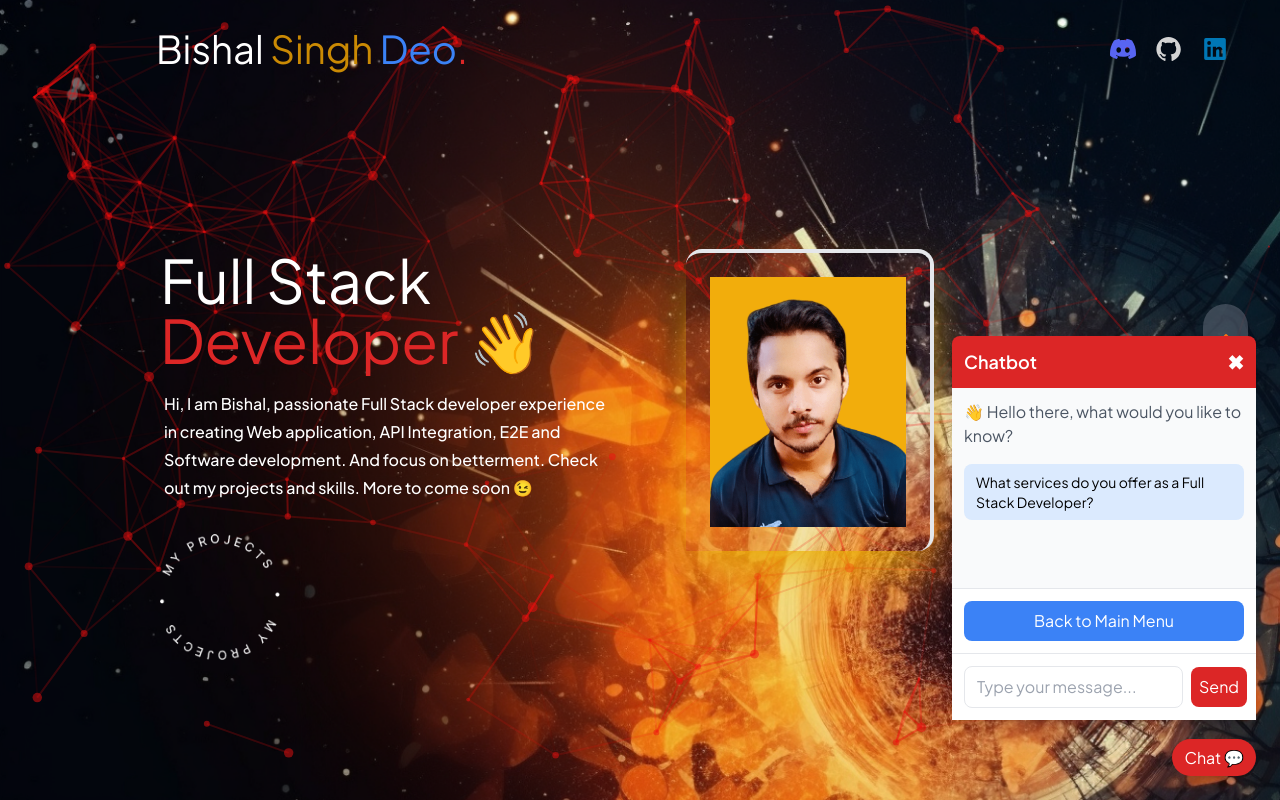
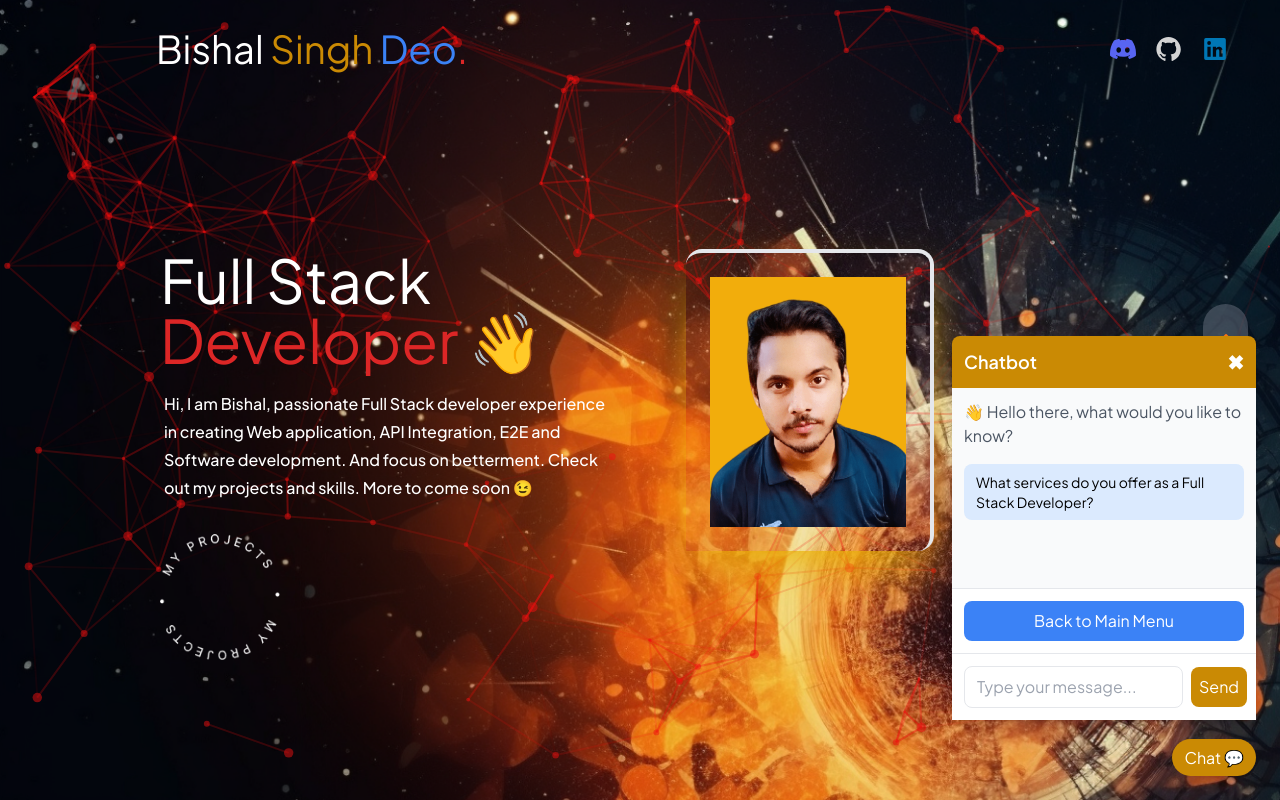
Before and after one commit to Bishalsnghd07/Portfolio-Bishal, a Next.js app: page / in a window 1280 px wide. Both pictures are taken after a click on the button "Chat 💬". Built offline with nearby package versions, Linux system fonts and the light colour scheme.

Commit message:
update theme color of chatbot

```diff
--- a/components/chatbot.tsx
+++ b/components/chatbot.tsx
@@ -151,8 +151,8 @@ const Chatbot: React.FC<ChatbotProps> = ({ initialOpen = false }) => {
       <div className="group fixed bottom-6 right-6">
         <button
           onClick={() => setIsOpen(!isOpen)}
-          className="relative bg-red-600 text-white px-3 py-[0.4rem] rounded-full shadow-lg
-                 hover:bg-red-700 transition-all duration-300
+          className="relative bg-yellow-600 text-white px-3 py-[0.4rem] rounded-full shadow-lg
+                 hover:bg-yellow-700 transition-all duration-300
                  ring-0 hover:ring-8 ring-red-100/50"
         >
           Chat 💬
@@ -189,11 +189,11 @@ const Chatbot: React.FC<ChatbotProps> = ({ initialOpen = false }) => {
 
       {isOpen && (
         <div className="fixed bottom-20 right-6 w-[19rem] h-[24rem] bg-white rounded-xl shadow-lg border-none flex flex-col">
-          <div className="flex items-center justify-between p-3 bg-red-600 text-white rounded-t-lg">
+          <div className="flex items-center justify-between p-3 bg-yellow-600 text-white rounded-t-lg">
             {navHistory.length > 1 && (
               <button
                 onClick={handleBack}
-                className="hover:bg-red-700 p-1 rounded-md"
+                className="hover:bg-yellow-700 p-1 rounded-md"
               >
                 ←
               </button>
@@ -280,7 +280,7 @@ const Chatbot: React.FC<ChatbotProps> = ({ initialOpen = false }) => {
             />
             <button
               onClick={() => handleSendMessage(userInput)}
-              className="ml-2 px-2 py-2 bg-red-600 text-white rounded-lg hover:bg-red-700"
+              className="ml-2 px-2 py-2 bg-yellow-600 text-white rounded-lg hover:bg-yellow-700"
             >
               Send
             </button>
```
